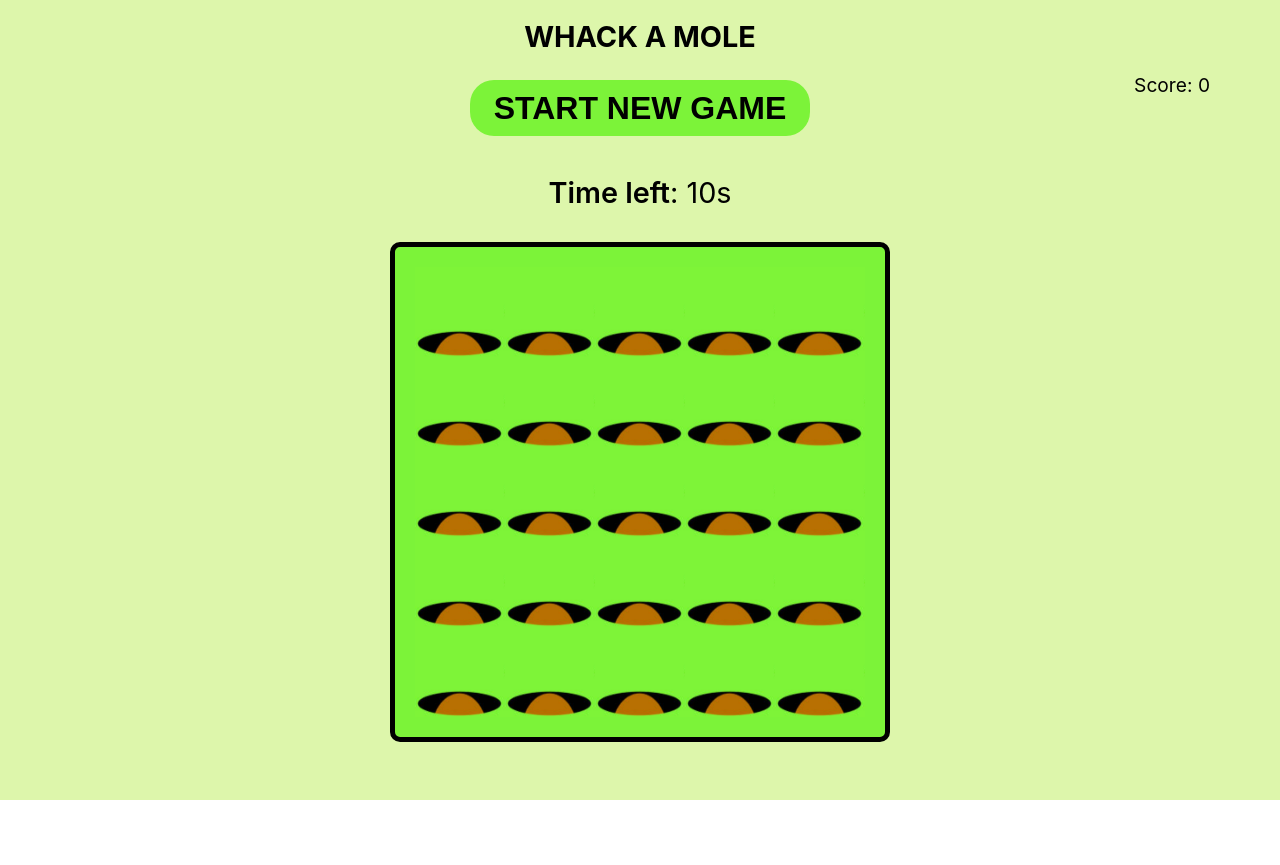
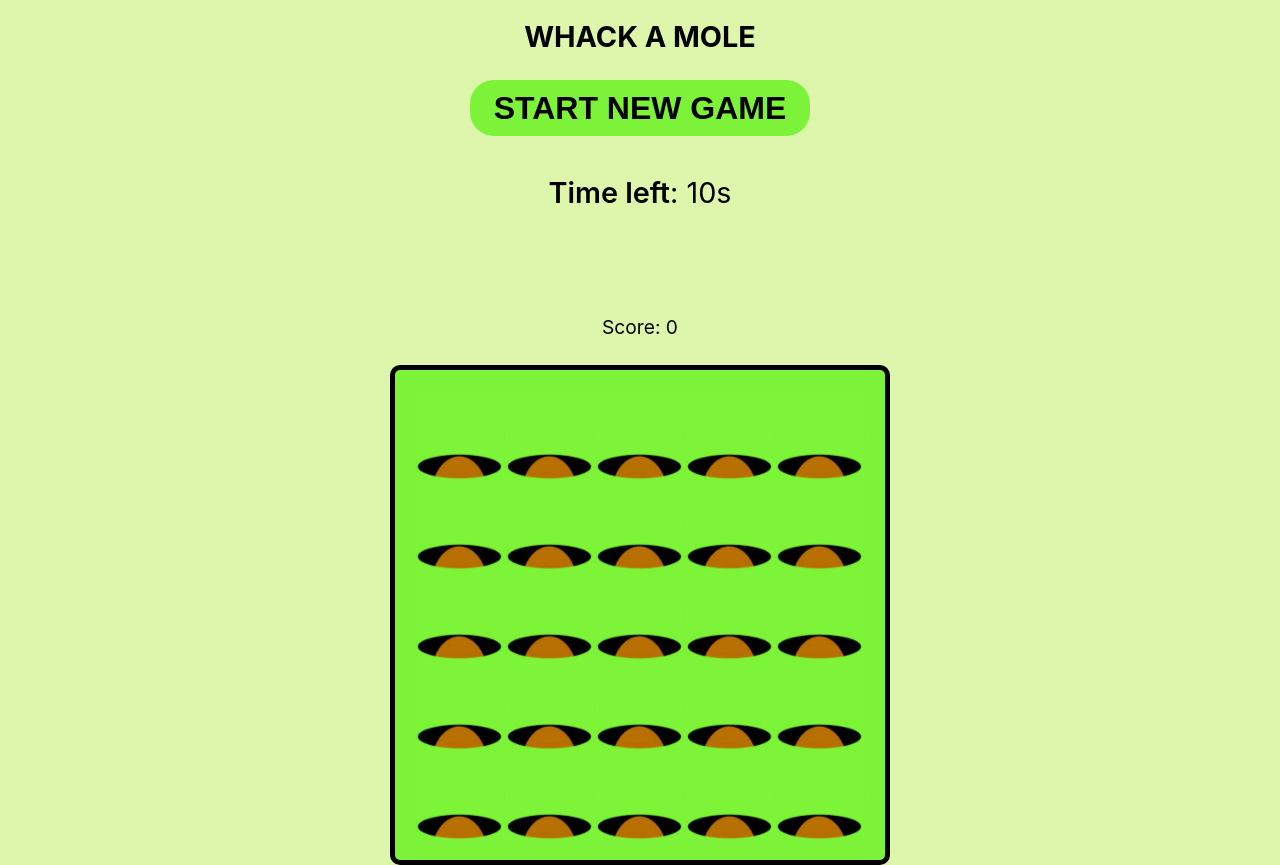
Before and after one commit to Linneaeas/whack-a-mole, a React (Create React App) app: page /game in a window 1280 px wide. Before the commit the page ends 800 px from the top, so only its background shows below. Built offline with nearby package versions, Linux system fonts and the light colour scheme.

Commit message:
1. Moved header to "App". 2. Moved the "ScorePanel" to be separate from the "Board". Moved "score" and "setScore" to the parent "ToggleGame", to be able to recieve them in both Board and Score panel

```diff
--- a/src/App/App.css
+++ b/src/App/App.css
@@ -6,6 +6,9 @@
   align-items: center;
   min-height: 100vh;
 }
+.app-header {
+  font-size: 0.9rem;
+}
 
 .startpage {
   text-align: center;
--- a/src/App/App.js
+++ b/src/App/App.js
@@ -8,6 +8,9 @@ import ToggleGame from "../ToggleGame/ToggleGame.js";
 function App() {
   return (
     <div className="App">
+      <header className="app-header">
+        <h1>WHACK A MOLE</h1>
+      </header>
       <BrowserRouter>
         {" "}
         <UserProvider>
--- a/src/Board/Board.css
+++ b/src/Board/Board.css
@@ -1,3 +1,7 @@
+.Board-container {
+  display: flex;
+}
+
 .board {
   background-color: #7cf339;
   display: grid;
@@ -13,22 +17,3 @@ img {
   width: 90px;
   height: 90px;
 }
-
-.score-panel {
-  position: absolute;
-  right: 70px;
-  top: 70px;
-  display: flex;
-}
-
-.score-panel .name {
-  font-weight: bold;
-  font-size: 1.5rem;
-  margin-bottom: 0;
-}
-
-.score-panel .score {
-  font-weight: 400;
-  font-size: 1.2rem;
-  margin-top: 0.2rem;
-}
--- a/src/Board/Board.js
+++ b/src/Board/Board.js
@@ -2,20 +2,16 @@ import hole from "../assets/hole.png";
 import mole from "../assets/mole.png";
 import "../App/App.css";
 import { useState, useEffect } from "react";
-import React, { useContext } from "react";
 import "./Board.css";
-import { UserContext } from "../UserContext.js";
 
-function Board({ isGameStarted }) {
+function Board({ isGameStarted, score, setScore }) {
   const [moles, setMoles] = useState(new Array(25).fill(false)); //ändrat true = false
-  const [score, setScore] = useState(0);
-  const { name } = useContext(UserContext);
 
-  useEffect(()=>{
-    if(isGameStarted){
+  useEffect(() => {
+    if (isGameStarted) {
       setScore(0);
     }
-  }, [isGameStarted]);
+  }, [isGameStarted, setScore]);
 
   const activateRandomMole = () => {
     const activeMolesCount = moles.filter((isMole) => isMole).length;
@@ -78,11 +74,7 @@ function Board({ isGameStarted }) {
   // }
 
   return (
-    <>
-      <div className="score-panel">
-        <h3 className="name">{name}</h3>
-        <h4 className="score">Score: {score}</h4>
-      </div>
+    <div className="Board-container">
       <div className="board">
         {moles.map((ismole, index) => (
           <img
@@ -94,7 +86,7 @@ function Board({ isGameStarted }) {
           />
         ))}
       </div>
-    </>
+    </div>
   );
 }
 
--- /dev/null
+++ b/src/ScorePanel/ScorePanel.css
@@ -0,0 +1,14 @@
+.score-panel {
+  display: flex;
+  flex-direction: column;
+}
+
+.score-panel .name {
+  font-weight: bold;
+  font-size: 1.5rem;
+}
+
+.score-panel .score {
+  font-weight: 400;
+  font-size: 1.2rem;
+}
--- /dev/null
+++ b/src/ScorePanel/ScorePanel.js
@@ -0,0 +1,17 @@
+import "../App/App.css";
+import React, { useContext } from "react";
+import "./ScorePanel.css";
+import { UserContext } from "../UserContext.js";
+
+function ScorePanel({ score }) {
+  const { name } = useContext(UserContext);
+
+  return (
+    <div className="score-panel">
+      <h3 className="name">{name}</h3>
+      <h4 className="score">Score: {score}</h4>
+    </div>
+  );
+}
+
+export default ScorePanel;
--- a/src/ToggleGame/ToggleGame.css
+++ b/src/ToggleGame/ToggleGame.css
@@ -3,10 +3,6 @@
   display: flex;
   flex-direction: column;
   align-items: center;
-}
-
-.toggle-game-header {
-  font-size: 0.9rem;
 }
 
 .btn-container {
--- a/src/ToggleGame/ToggleGame.js
+++ b/src/ToggleGame/ToggleGame.js
@@ -4,10 +4,12 @@ import "./ToggleGame.css";
 import Timer from "../Timer/Timer";
 import HighScoreModal from "../HighScoreModal/HighScoreModal";
 import Board from "../Board/Board";
+import ScorePanel from "../ScorePanel/ScorePanel";
 
 function ToggleGame() {
   const [isGameStarted, setGameStarted] = useState(false);
   const [showModal, setShowModal] = useState(false);
+  const [score, setScore] = useState(0); //Score flyttad upp i hierarking for att kunna skucka ner till children: Board och ScorePanel.
 
   const handleGameOver = () => {
     setShowModal(true);
@@ -17,12 +19,10 @@ function ToggleGame() {
   const startGame = () => {
     setGameStarted(true);
     setShowModal(false);
+    setScore(0);
   };
   return (
     <div className="toggle-game">
-      <header className="toggle-game-header">
-        <h1>WHACK A MOLE</h1>
-      </header>
       <div className="components-container">
         <div className="btn-container">
           <button
@@ -34,7 +34,13 @@ function ToggleGame() {
           </button>
         </div>
         <Timer onGameOver={handleGameOver} isGameStarted={isGameStarted} />
-        <Board isGameStarted={isGameStarted} />
+        <ScorePanel score={score} />{" "}
+        {/* Skickar score (och set score nedan) as prop */}
+        <Board
+          isGameStarted={isGameStarted}
+          score={score}
+          setScore={setScore}
+        />
       </div>
       {showModal && (
         <HighScoreModal
```
